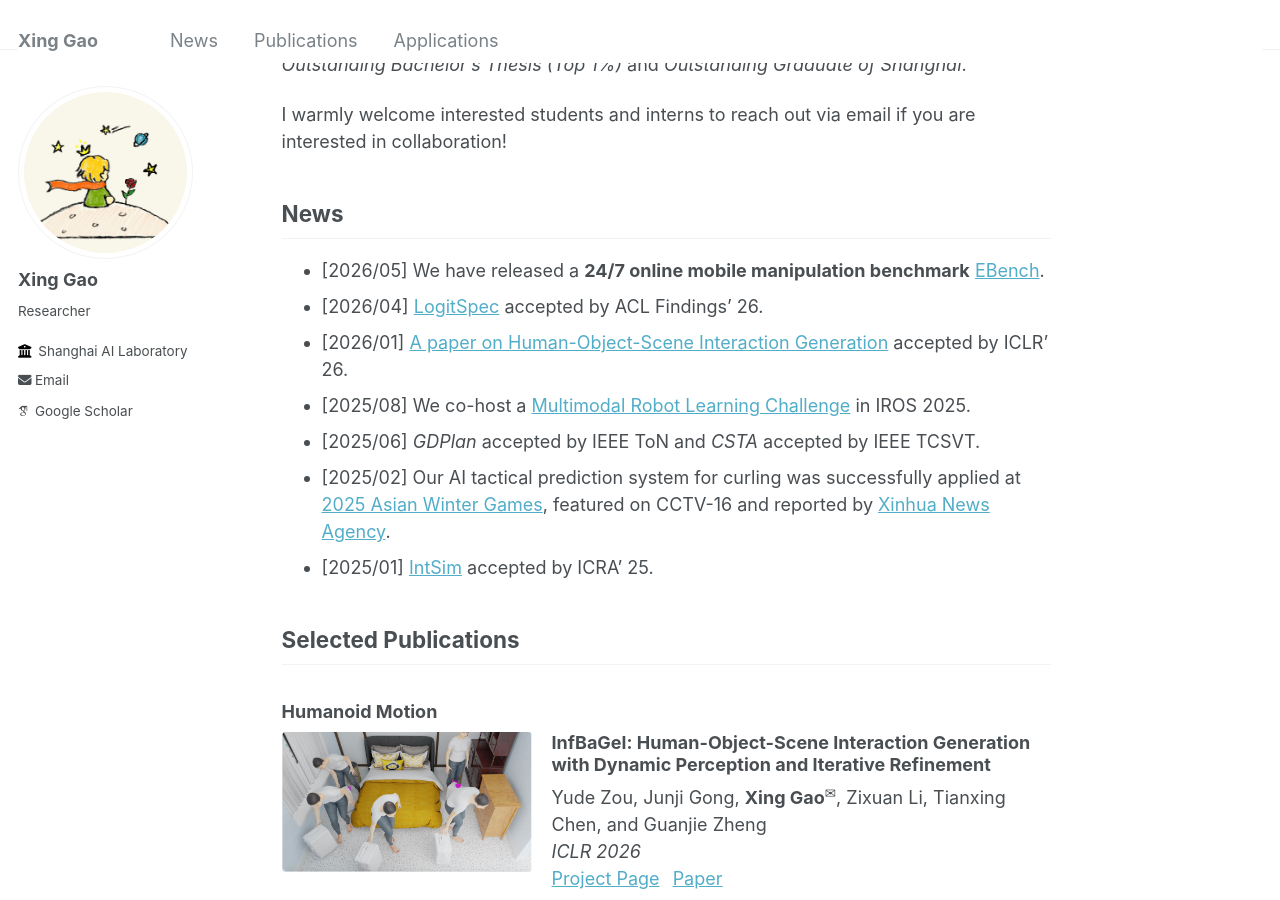
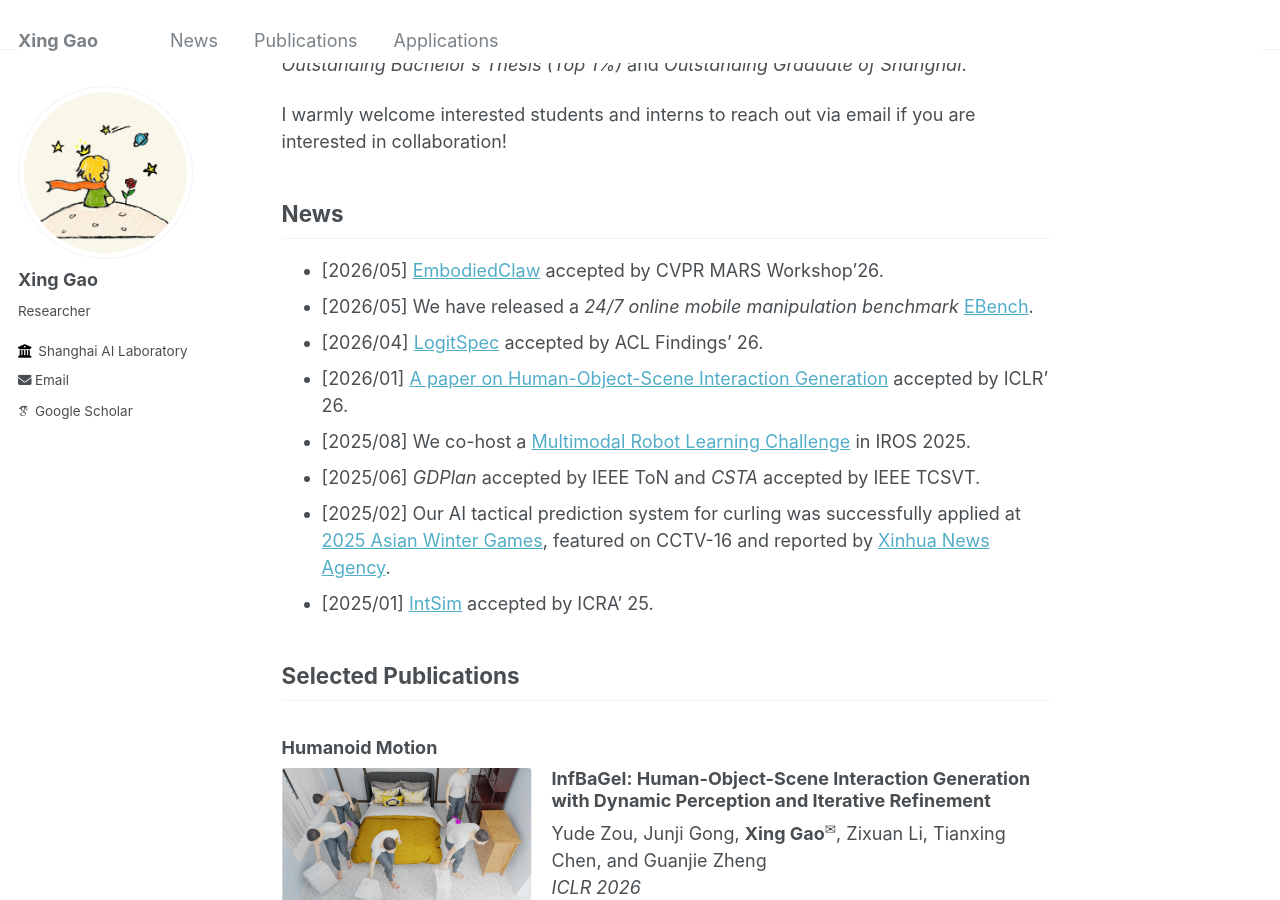
Before and after one commit to william-gx/william-gx.github.io, a Jekyll site: the page built from _pages/about.md, in a window 1280 px wide and 900 px high, scrolled down 371 px. Built offline with Jekyll 4.4.1, drawn with Linux system fonts in a browser that asks for light colours; some web fonts are replaced.

Commit message:
Update about.md

```diff
--- a/_pages/about.md
+++ b/_pages/about.md
@@ -13,7 +13,8 @@ I received my Ph.D. degree in Electronic Engineering from [Shanghai Jiao Tong Un
 I warmly welcome interested students and interns to reach out via email if you are interested in collaboration!
 
 <h2 id="news">News</h2>
-* \[2026/05\]  We have released a **24/7 online mobile manipulation benchmark** [EBench](https://github.com/InternRobotics/EBench).
+* \[2026/05\]  [EmbodiedClaw](https://github.com/EmbodiedClaw/EmbodiedClaw) accepted by CVPR MARS Workshop'26.
+* \[2026/05\]  We have released a *24/7 online mobile manipulation benchmark* [EBench](https://github.com/InternRobotics/EBench).
 * \[2026/04\] [LogitSpec](https://arxiv.org/abs/2507.01449) accepted by ACL Findings' 26.
 * \[2026/01\] [A paper on Human-Object-Scene Interaction Generation](https://yudezou.github.io/InfBaGel-page/) accepted by ICLR' 26.
 * \[2025/08\] We co-host a [Multimodal Robot Learning Challenge](https://internrobotics.shlab.org.cn/challenge/2025/) in IROS 2025.
```
